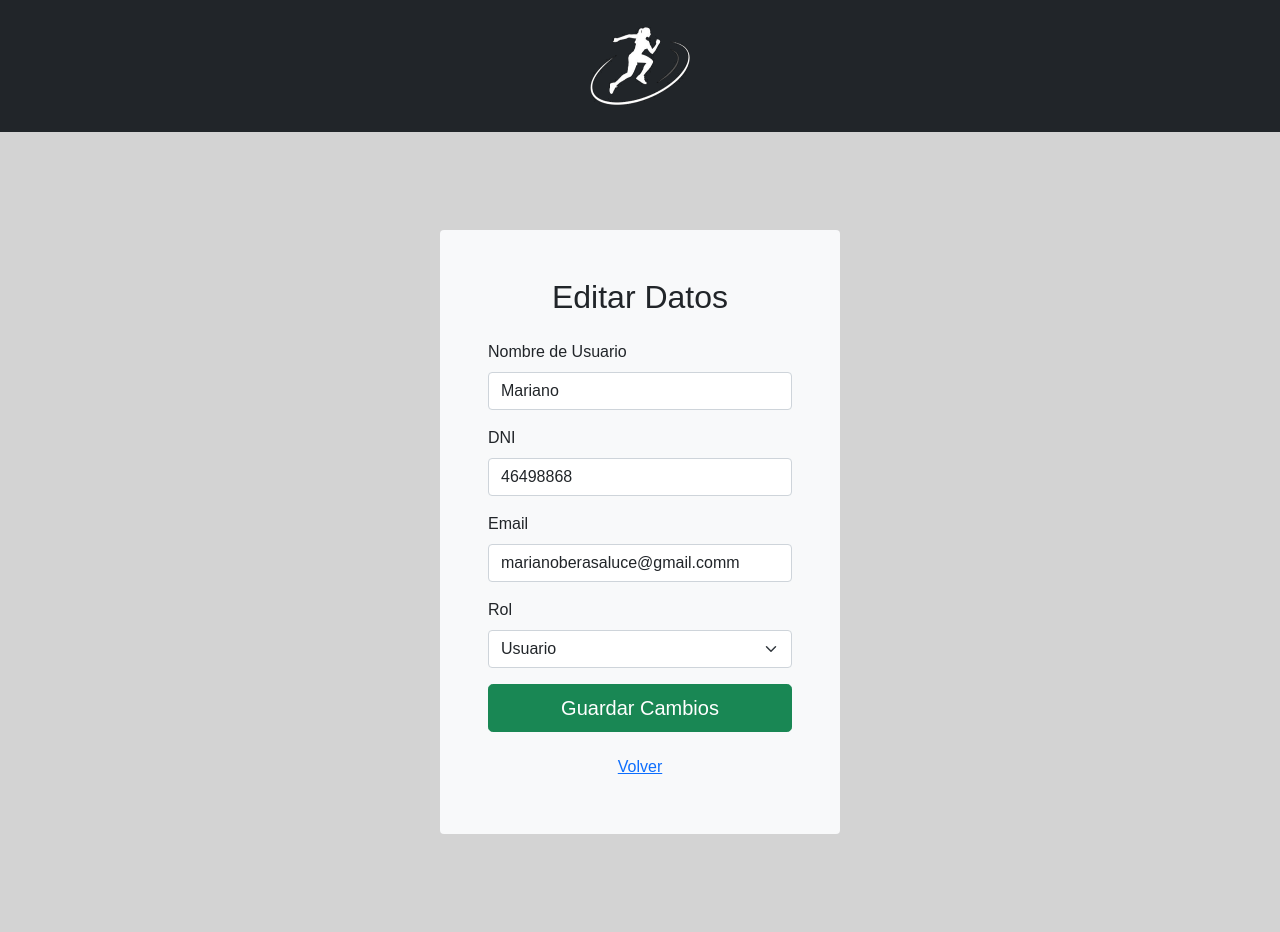
After one commit to AgusAmor/FitPal, a Flask app: page /editar/1 in a window 1280 px wide. The commit adds this page. Run offline with Flask 3, Linux system fonts and the light colour scheme; data comes from the database, SQL or seed files in the repository; both versions use the stored data as it was after the commit.

Commit message:
Boton cerrar sesion y editar usuarios

```diff
--- a/app.py
+++ b/app.py
@@ -80,6 +80,43 @@ def login():
 def home():
     return render_template('home.html')  # Página para usuarios normales
 
+@app.route('/editar/<int:usuario_id>')
+def editar_usuario(usuario_id):
+    with sqlite3.connect('UsuariosFT.db') as conn:
+        cursor = conn.cursor()
+        cursor.execute("SELECT id, username, dni, email, is_admin FROM UsuariosFT WHERE id = ?", (usuario_id,))
+        usuario = cursor.fetchone()
+    if usuario:
+        usuario_data = {
+            "id": usuario[0],
+            "username": usuario[1],
+            "dni": usuario[2],
+            "email": usuario[3],
+            "is_admin": usuario[4]
+        }
+        return render_template('editar.html', usuario=usuario_data)
+    else:
+        flash("Usuario no encontrado", "danger")
+        return redirect(url_for('usuarios'))
+
+
+@app.route('/actualizar/<int:usuario_id>', methods=['POST'])
+def actualizar_usuario(usuario_id):
+    username = request.form['username']
+    dni = request.form['dni']
+    email = request.form['email']
+    is_admin = int(request.form['is_admin'])  # Capturar el valor de is_admin
+    with sqlite3.connect('UsuariosFT.db') as conn:
+        cursor = conn.cursor()
+        cursor.execute("""
+            UPDATE UsuariosFT
+            SET username = ?, dni = ?, email = ?, is_admin = ?
+            WHERE id = ?
+        """, (username, dni, email, is_admin, usuario_id))
+        conn.commit()
+    flash("Usuario actualizado correctamente", "success")
+    return redirect(url_for('usuarios'))
+
 @app.route('/catalogo')
 def catalogo():
     return render_template('catalogo.html')  # Asegúrate de tener un archivo catalogo.html en la carpeta templates
--- a/templates/catalogo.html
+++ b/templates/catalogo.html
@@ -26,7 +26,7 @@
     >
       <div class="container d-flex justify-content-between align-items-center">
         <a href="{{ url_for('index') }}" class="text-white me-3"
-          >Iniciar Sesión</a
+          >Cerrar Sesión</a
         >
         <a href="{{ url_for('home') }}" class="text-white me-3">
           <img
@@ -36,7 +36,6 @@
           />
         </a>
         <nav>
-          <a href="{{ url_for('home') }}" class="text-white me-3">Home</a>
           <a href="{{ url_for('catalogo') }}" class="text-white">Catálogo</a>
         </nav>
       </div>
@@ -60,11 +59,12 @@
               <p class="card-text">
                 Esta remera de entrenamiento minimalista en color negro, con
                 detalles en verde vibrante, es perfecta para los que buscan
-                superarse día a día.
+                superarse.
               </p>
 
             </div>
             <button type="button" class="btn btn-warning mt-auto">Canjear</button>
+
           </div>
         </div>
         <!-- Producto 2 -->
--- /dev/null
+++ b/templates/editar.html
@@ -0,0 +1,61 @@
+<!DOCTYPE html>
+<html lang="es">
+<head>
+    <meta charset="UTF-8">
+    <meta name="viewport" content="width=device-width, initial-scale=1.0">
+    <title>Editar Usuario</title>
+    <link href="https://cdn.jsdelivr.net/npm/bootstrap@5.1.3/dist/css/bootstrap.min.css" rel="stylesheet">
+    <link
+      href="https://cdn.jsdelivr.net/npm/bootstrap@5.1.3/dist/css/bootstrap.min.css"
+      rel="stylesheet"
+    />
+    <link
+      rel="stylesheet"
+      type="text/css"
+      href="{{ url_for('static', filename='css/style.css') }}"
+    />
+</head>
+
+<body>
+    <header
+    class="bg-dark text-white p-3"
+    style="font-family: 'Roboto', sans-serif"
+  >
+    <div class="container d-flex justify-content-between align-items-center">
+      <img
+        src="{{ url_for('static', filename='img/logo.png') }}"
+        class="logo"
+        alt="Logo"
+      />
+    </div>
+  </header>
+    <div class="container d-flex align-items-center justify-content-center vh-100">
+        <div class="bg-light p-5 rounded" style="width: 400px;">
+            <h2 class="mb-4 text-center">Editar Datos</h2>
+            <form method="POST" action="{{ url_for('actualizar_usuario', usuario_id=usuario.id) }}">
+                <div class="mb-3">
+                    <label for="username" class="form-label">Nombre de Usuario</label>
+                    <input type="text" class="form-control" id="username" name="username" value="{{ usuario.username }}" required>
+                </div>
+                <div class="mb-3">
+                    <label for="dni" class="form-label">DNI</label>
+                    <input type="text" class="form-control" id="dni" name="dni" value="{{ usuario.dni }}" required>
+                </div>
+                <div class="mb-3">
+                    <label for="email" class="form-label">Email</label>
+                    <input type="email" class="form-control" id="email" name="email" value="{{ usuario.email }}" required>
+                </div>
+                <div class="mb-3">
+                    <label for="is_admin" class="form-label">Rol</label>
+                    <select class="form-select" id="is_admin" name="is_admin" required>
+                        <option value="0" {% if usuario.is_admin == 0 %}selected{% endif %}>Usuario</option>
+                        <option value="1" {% if usuario.is_admin == 1 %}selected{% endif %}>Administrador</option>
+                    </select>
+                </div>
+                <button type="submit" class="btn btn-success btn-lg w-100">Guardar Cambios</button>
+            </form>
+            <a href="{{ url_for('usuarios') }}" class="btn btn-link mt-3 w-100">Volver</a>
+        </div>
+    </div>
+</body>
+</html>
--- a/templates/home.html
+++ b/templates/home.html
@@ -25,7 +25,7 @@
     >
       <div class="container d-flex justify-content-between align-items-center">
         <a href="{{ url_for('index') }}" class="text-white me-3"
-          >Iniciar Sesión</a
+          >Cerrar Sesión</a
         >
         <a href="{{ url_for('home') }}" class="text-white me-3">
           <img
@@ -35,7 +35,6 @@
           />
         </a>
         <nav>
-          <a href="{{ url_for('home') }}" class="text-white me-3">Home</a>
           <a href="{{ url_for('catalogo') }}" class="text-white">Catálogo</a>
         </nav>
       </div>
```
Also changed, not shown: templates/usuarios.html (+14 -0 lines), UsuariosFT.db.
